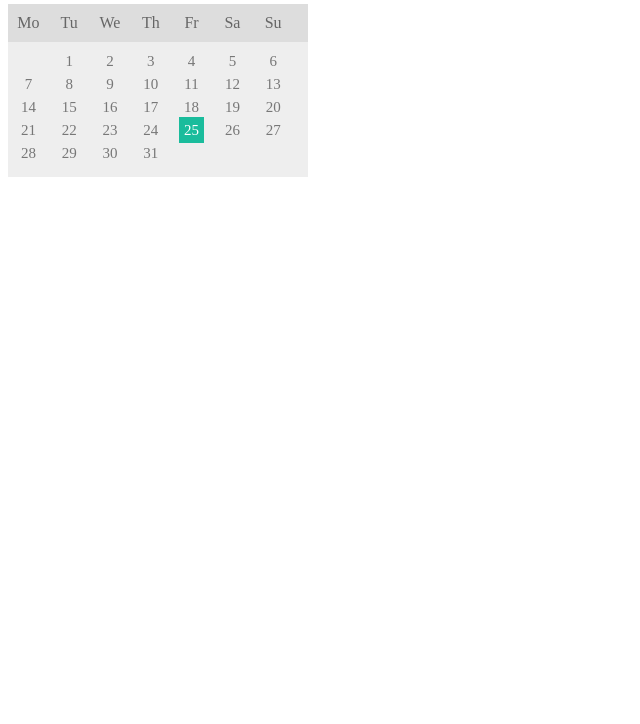
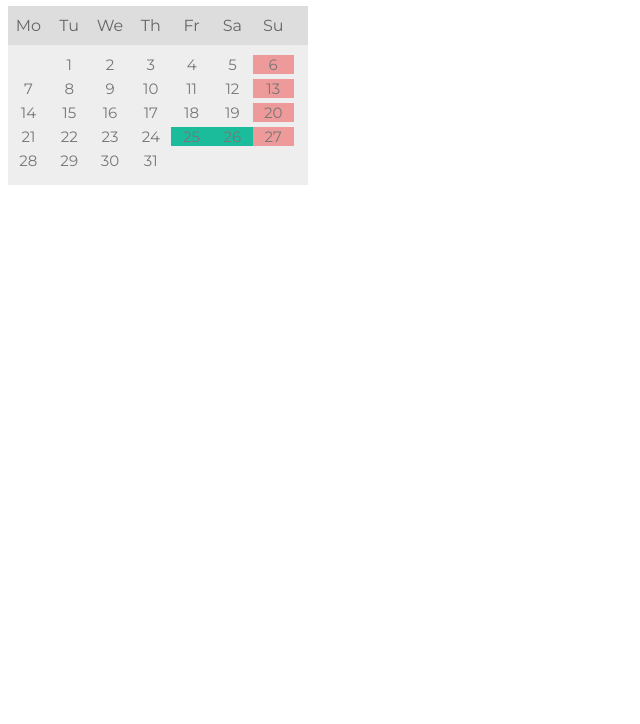
Before and after one commit to firstduck/firstduck.github.io, a plain HTML site: page index.html in a window 1280 px wide. Shown: the part 76-800 px from the top of the page, without its empty margins (0-640 px from the left). Drawn offline with Linux system fonts and the light colour scheme.

Commit message:
Update style and holiday

```diff
--- a/calendar.css
+++ b/calendar.css
@@ -1,3 +1,9 @@
+@import url(http://fonts.googleapis.com/css?family=Montserrat:400,700);
+
+body{
+  font-family: 'Montserrat', sans-serif;
+}
+
 #calendar {
   width: 300px;
 }
@@ -21,7 +27,7 @@
   margin: 0;
 }
 
-#calendar .days li {
+#calendar .days li[class="inactive"] {
   list-style-type: none;
   display: inline-block;
   width: 13.6%;
@@ -31,8 +37,24 @@
   color: #777;
 }
 
-#calendar .days li .active {
-  padding: 5px;
-  background: #1abc9c;
-  color: white !important
+#calendar .days li[class="active"] {
+  list-style-type: none;
+  display: inline-block;
+  width: 13.6%;
+  text-align: center;
+  margin-bottom: 5px;
+  font-size:15px;
+  color: #777;
+  background-color: #1abc9c;
 }
+
+#calendar .days li[class="holiday"] {
+  list-style-type: none;
+  display: inline-block;
+  width: 13.6%;
+  text-align: center;
+  margin-bottom: 5px;
+  font-size:15px;
+  color: #777;
+  background-color: #ef9a9a;
+}
--- a/script.js
+++ b/script.js
@@ -18,16 +18,20 @@ document.getElementById('calendar').innerHTML = '<h1>'+monthNames[month]+'</h1>'
 
 document.getElementById('calendar').innerHTML += '<ul class="weekdays"><li>Mo</li><li>Tu</li><li>We</li><li>Th</li><li>Fr</li><li>Sa</li><li>Su</li></ul>';
 
+var sunday = 6-dayStart+1;
 
 var dateLi = "";
 dateLi += '<ul class="days">';
 for(var i=0; i<dayStart;i++){
-	dateLi+= '<li> </li>';
+	dateLi+= '<li class="inactive"> </li>';
 }
 
 for(var i=0; i<totalDaysInMonth; i++){
-	if((i+1)==today) dateLi+="<li><span class='active'>"+(i+1)+"</span></li>";
-	else dateLi+="<li>"+(i+1)+"</li>";
+	if((i+1)==today || (i+1)==today+1) dateLi+="<li class='active'>"+(i+1)+"</li>";
+	else if((i+1)-sunday==0){
+		dateLi+="<li class='holiday'>"+(i+1)+"</li>";
+		sunday+=7;
+	} else dateLi+="<li class='inactive'>"+(i+1)+"</li>";
 }
 
 document.getElementById('calendar').innerHTML += dateLi + '</ul>';
```
